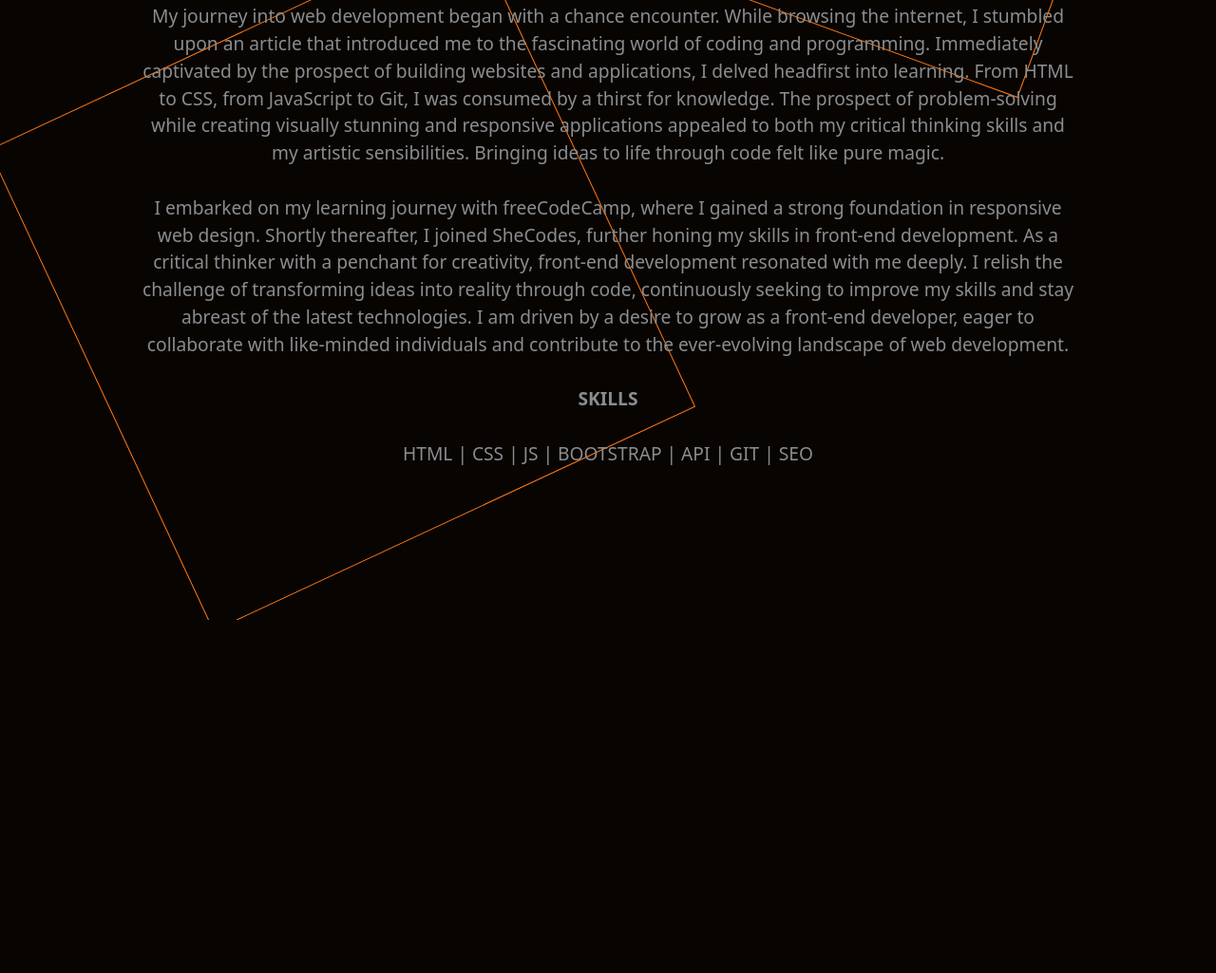
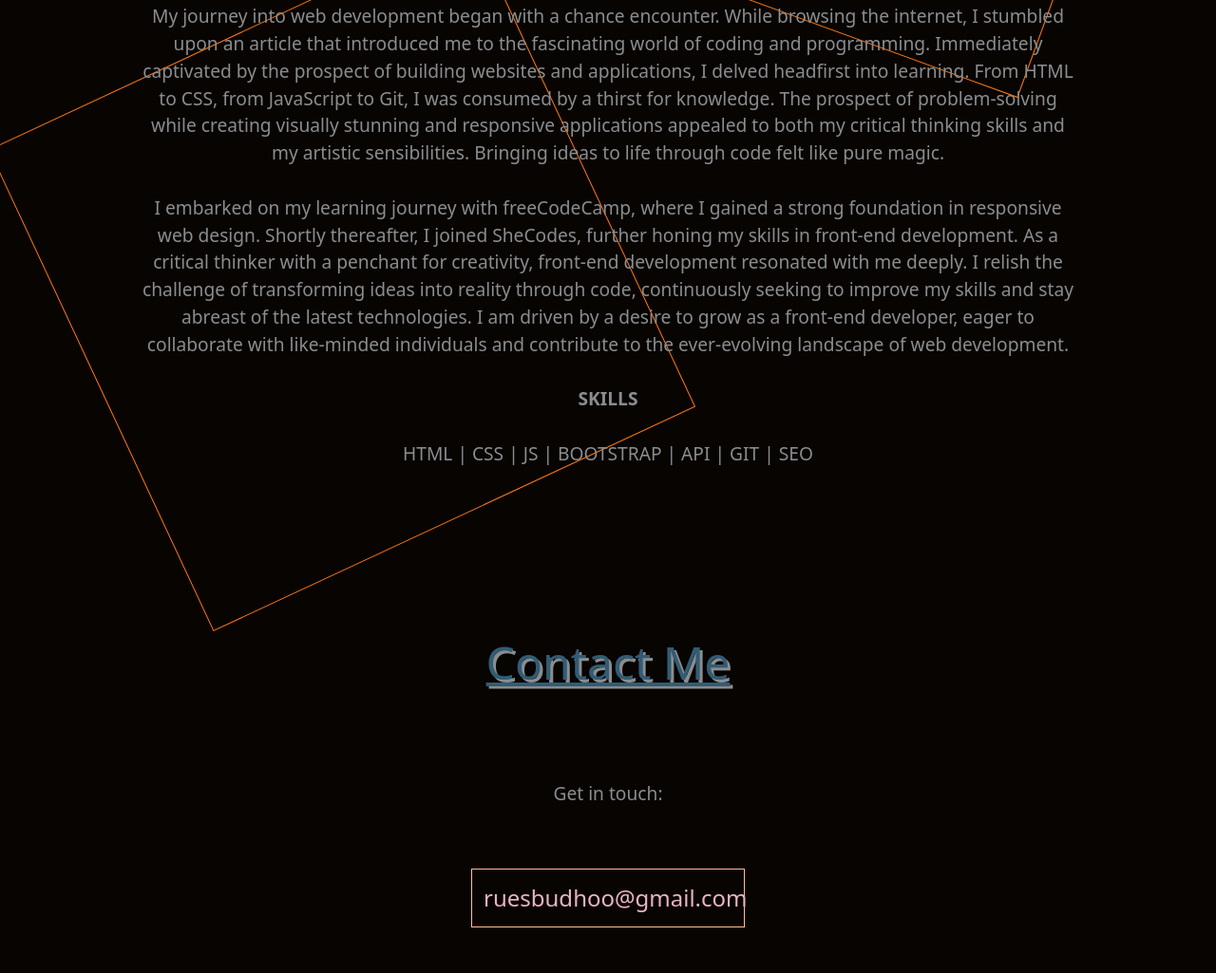
Before and after one commit to Ruella-De-Vil/Personal-Portfolio, a plain HTML site: page index.html in a window 1280 px wide. Shown: the part 1622-2647 px from the top of the page at 95% size. Before the commit the page ends 2275 px from the top, so only its background shows below. Drawn offline with nearby package versions, Linux system fonts and the light colour scheme; a web font is replaced by a local one.

Commit message:
Added contact section

```diff
--- a/index.html
+++ b/index.html
@@ -32,7 +32,7 @@
                     <a class="nav-link" href="index.html#about-section">About</a>
                   </li>
                   <li class="nav-item">
-                    <a class="nav-link" href="index.html#contact">Contact</a>
+                    <a class="nav-link" href="index.html#contact-section">Contact</a>
                   </li>
                 </ul>
               </div>
@@ -45,7 +45,7 @@
             Hey, there! I am</h1>
         <h2 class="fw-light"> Ruella Budhoo</h2>
         <h3 class="fw-normal fst-italic">Front-end developer based in South Africa.</h3>
-        <a href="#" id="contact" class="contact-link">Contact Me</a>
+        <a href="index.html#contact-section" id="contact" class="contact-link">Contact Me</a>
         <a href="index.html#about-section" id="about" class="about-link">About Me</a>
         <section class="projects-section" id="projects-section">
             <h4>
@@ -105,6 +105,13 @@
           <div class="square-6">
           </div>
       </secton>
+      <section class="contact-section" id="contact-section">
+        <h4>Contact Me</h4>
+         <p class="contact-description">
+          Get in touch:
+         </p>
+         <a href="mailto:ruesbudhoo@gmail.com" class="email-btn">ruesbudhoo@gmail.com</a>
+      </section>
     </main>
     <script src="src/script.js"></script>
 </body>
--- a/src/styles.css
+++ b/src/styles.css
@@ -134,7 +134,7 @@ h5 {
     color: var(--bubble-gum-pink);
 }
 
-.project-description, .about-description {
+.project-description, .about-description, .contact-description {
     font-size: 1.2rem;
     color: var(--glam-silver);
 }
@@ -236,3 +236,18 @@ img:hover {
     top: -40rem;
     left: -35rem;
 }
+
+.email-btn {
+    text-decoration: none;
+    color: var(--bubble-gum-pink);
+    font-size: 1.5em;
+    padding: 0.5em;
+    margin: 2em;
+    border: 1px solid var(--reborn-beige);
+    display: inline-block;
+    width: 12em;
+    }
+
+    .email-btn:hover {
+        color: var(--reborn-beige);
+    }
```
